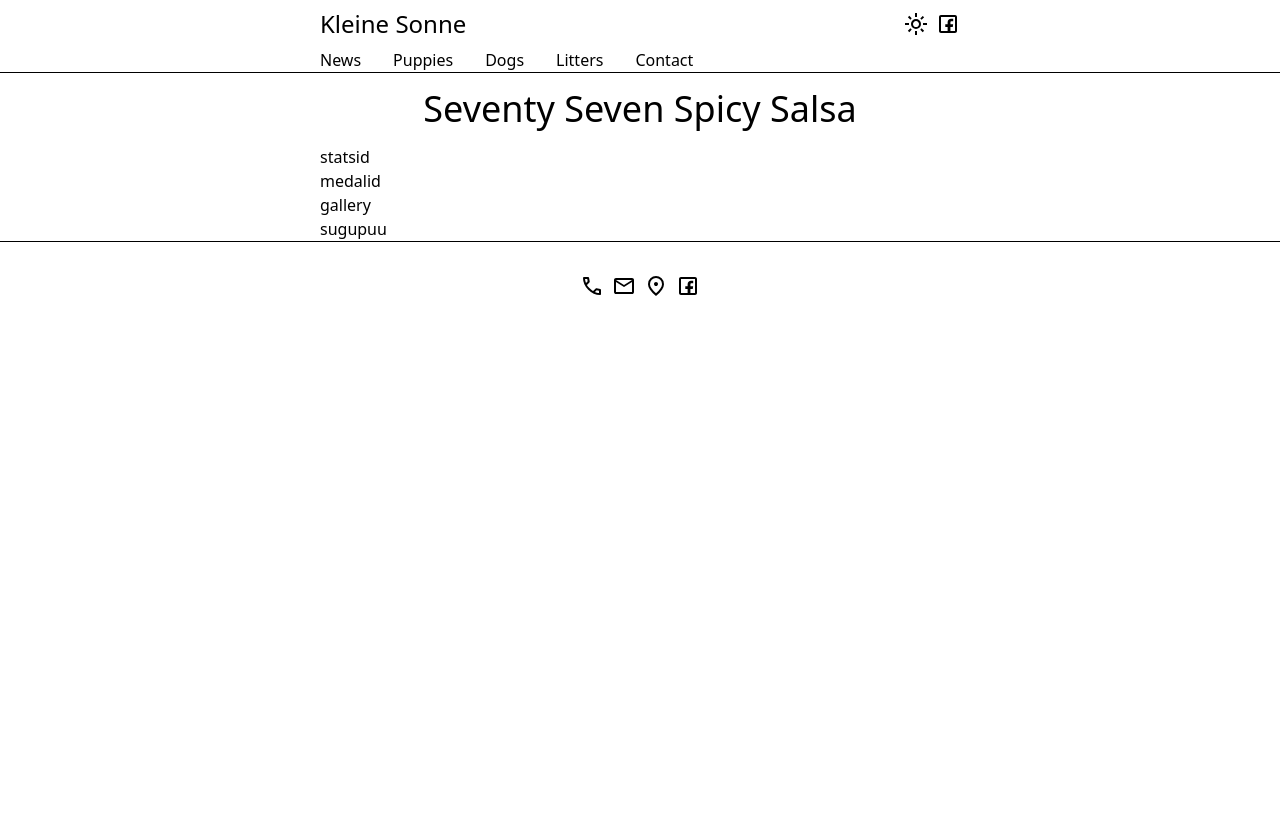
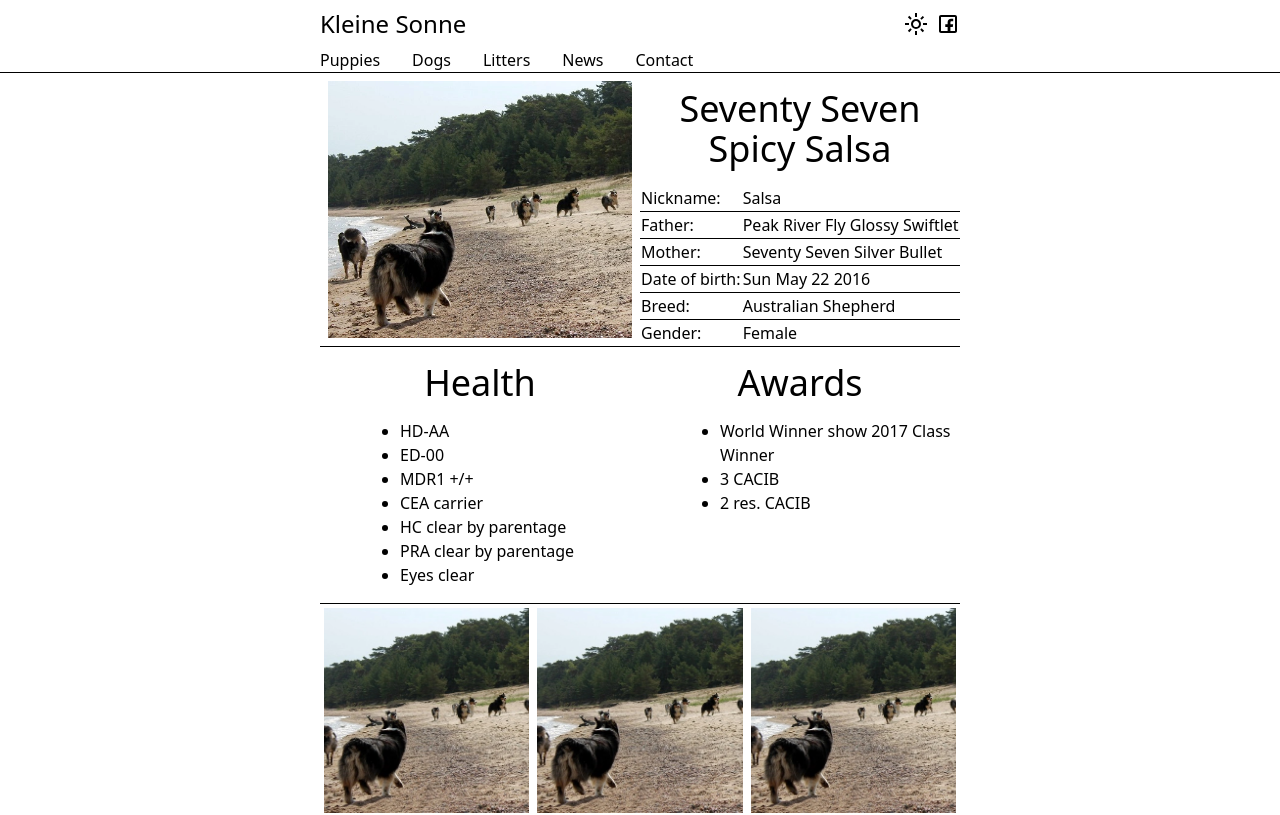
Before and after one commit to mart-mihkel/kleinesonne, a SvelteKit app in the folder front/: page /dogs/1/1 in a window 1280 px wide. Shown: the top 815 px of the page. Built offline with nearby package versions, Linux system fonts and the light colour scheme.

Commit message:
dog view🐶

```diff
--- a/front/src/lib/components/Header.svelte
+++ b/front/src/lib/components/Header.svelte
@@ -72,9 +72,6 @@
 <nav
     class="flex flex-row gap-8 border-b border-b-black md:px-[5%] lg:px-[25%] dark:border-b-white dark:bg-black dark:text-white"
 >
-    <a class="transition-colors duration-300 hover:text-gray-500" href="/news">
-        News
-    </a>
     <Dropdown href="/puppies" items={puppies}>Puppies</Dropdown>
     <Dropdown items={dogs}>Dogs</Dropdown>
     <a
@@ -83,6 +80,9 @@
     >
         Litters
     </a>
+    <a class="transition-colors duration-300 hover:text-gray-500" href="/news">
+        News
+    </a>
     <a
         class="transition-colors duration-300 hover:text-gray-500"
         href="/contact"
--- a/front/src/lib/components/Litter.svelte
+++ b/front/src/lib/components/Litter.svelte
@@ -23,7 +23,7 @@
         {#each puppies as { name, gender, image, availability }}
             <div class="flex w-1/2 flex-col items-center p-1 lg:w-1/3">
                 <Thumbnail {name} src={image.src} alt={image.alt} />
-                <p>
+                <p class="text-center">
                     {#if availability === Availability.AVAILABLE}
                         Available {gender === Gender.MALE ? "male" : "female"}
                     {:else if availability === Availability.CO_OWNERSHIP}
@@ -36,7 +36,7 @@
             </div>
         {/each}
     </div>
-    <h3 class="text-center text-2xl">The parents</h3>
+    <h3 class="text-center text-2xl">Parents</h3>
     <img src={parents.src} alt={parents.alt} />
     {#if ad}
         <p>
--- a/front/src/lib/types/index.ts
+++ b/front/src/lib/types/index.ts
@@ -3,24 +3,7 @@ export type LongBreed =
     | "Bernese Mountain Dog"
     | "Entlebucher Mountain Dog";
 
-export enum Gender {
-    MALE,
-    FEMALE,
-}
-
-export enum Breed {
-    AUSTRALIAN = "aus",
-    BERNESE = "bern",
-    ENTLEBUCHER = "entle",
-}
-
-export enum Availability {
-    AVAILABLE,
-    UNAVAILABLE,
-    CO_OWNERSHIP,
-}
-
-export interface DogPreview {
+export type DogPreview = {
     thumbnail: Image;
     name: string;
     nickname: string;
@@ -29,40 +12,61 @@ export interface DogPreview {
     alive: boolean;
 }
 
-export interface Dog {
+export type Dog = {
     thumbnail: Image;
     images: Image[];
+    father: string;
+    mother: string;
     name: string;
     nickname: string;
     breed: Breed;
     gender: Gender;
     alive: boolean;
+    awards: string[];
+    health: string[];
     dob: Date;
     dod?: Date;
 }
 
-export interface Puppy {
+export type Puppy = {
     image: Image;
     name: string;
     gender: Gender;
     availability: Availability;
 }
 
-export interface Litter {
+export type Litter = {
     parents: Image;
     name: string;
     breed: Breed;
     puppies: Array<Puppy>;
 }
 
-export interface NewsPiece {
+export type NewsPiece = {
     title: string;
     date: Date;
     images: Image[];
     text: string;
 }
 
-export interface Image {
+export type Image = {
     src: string;
     alt: string;
 }
+
+export enum Gender {
+    MALE,
+    FEMALE,
+}
+
+export enum Breed {
+    AUSTRALIAN = "australian",
+    BERNESE = "bernese",
+    ENTLEBUCHER = "entlebucher",
+}
+
+export enum Availability {
+    AVAILABLE,
+    UNAVAILABLE,
+    CO_OWNERSHIP,
+}
--- a/front/src/routes/dogs/[breed]/[dog]/+page.svelte
+++ b/front/src/routes/dogs/[breed]/[dog]/+page.svelte
@@ -1,15 +1,87 @@
 <script lang="ts">
     import type { PageData } from "./$types";
+    import { Gallery } from "$lib/components";
+    import { longBreed } from "$lib/util";
+    import { Gender } from "$lib/types";
 
     export let data: PageData;
 
-    const { name } = data.dog;
+    const {
+        name,
+        nickname,
+        father,
+        mother,
+        breed,
+        gender,
+        dob,
+        thumbnail,
+        images,
+        health,
+        awards,
+    } = data.dog;
 </script>
 
 <div class="flex flex-col md:px-[5%] lg:px-[25%]">
-    <h2 class="p-4 text-center text-4xl">{name}</h2>
-    <div>statsid</div>
-    <div>medalid</div>
-    <div>gallery</div>
-    <div>sugupuu</div>
+    <div class="flex flex-col md:flex-row">
+        <div class="md:w-1/2 md:p-2">
+            <img
+                class="size-full object-cover"
+                src={thumbnail.src}
+                alt={thumbnail.alt}
+            />
+        </div>
+        <div class="flex flex-col md:w-1/2">
+            <h2 class="p-4 text-center text-4xl">{name}</h2>
+            <table class="size-full">
+                <tbody>
+                    <tr>
+                        <td>Nickname:</td>
+                        <td>{nickname}</td>
+                    </tr>
+                    <tr class="border-t border-t-black dark:border-t-white">
+                        <td>Father:</td>
+                        <td>{father}</td>
+                    </tr>
+                    <tr class="border-t border-t-black dark:border-t-white">
+                        <td>Mother:</td>
+                        <td>{mother}</td>
+                    </tr>
+                    <tr class="border-t border-t-black dark:border-t-white">
+                        <td>Date of birth:</td>
+                        <td>{dob.toDateString()}</td>
+                    </tr>
+                    <tr class="border-t border-t-black dark:border-t-white">
+                        <td>Breed:</td>
+                        <td>{longBreed(breed)}</td>
+                    </tr>
+                    <tr class="border-t border-t-black dark:border-t-white">
+                        <td>Gender:</td>
+                        <td>{gender === Gender.MALE ? "Male" : "Female"}</td>
+                    </tr>
+                </tbody>
+            </table>
+        </div>
+    </div>
+    <div class="flex flex-row border-y border-y-black pb-4 dark:border-y-white">
+        <div class="flex w-full flex-col">
+            <h2 class="p-4 text-center text-4xl">Health</h2>
+            <ul class="list-disc pl-[25%]">
+                {#each health as h}
+                    <li>{h}</li>
+                {/each}
+            </ul>
+        </div>
+        <div class="flex w-full flex-col">
+            <h2 class="p-4 text-center text-4xl">Awards</h2>
+            <ul class="list-disc pl-[25%]">
+                {#each awards as a}
+                    <li>{a}</li>
+                {/each}
+            </ul>
+        </div>
+    </div>
+    <Gallery {images} />
+    <div class="flex flex-col border-t border-t-black dark:border-t-white">
+        <h2 class="p-4 text-center text-4xl">Familiy Tree</h2>
+    </div>
 </div>
--- a/front/src/routes/dogs/[breed]/[dog]/+page.ts
+++ b/front/src/routes/dogs/[breed]/[dog]/+page.ts
@@ -4,13 +4,23 @@ import type { PageLoad } from "./$types";
 export const load: PageLoad = () => {
     const dog: Dog = {
         thumbnail: { src: "/rand.webp", alt: "rand" },
-        images: [{ src: "/rand.webp", alt: "rand" }],
+        images: [
+            { src: "/rand.webp", alt: "rand" },
+            { src: "/rand.webp", alt: "rand" },
+            { src: "/rand.webp", alt: "rand" },
+            { src: "/rand.webp", alt: "rand" },
+            { src: "/rand.webp", alt: "rand" },
+        ],
         name: "Seventy Seven Spicy Salsa",
         nickname: "Salsa",
+        father: "Peak River Fly Glossy Swiftlet",
+        mother: "Seventy Seven Silver Bullet",
+        dob: new Date(2016, 4, 22),
         breed: Breed.AUSTRALIAN,
         gender: Gender.FEMALE,
         alive: true,
-        dob: new Date(2016, 4, 22),
+        awards: ["World Winner show 2017 Class Winner", "3 CACIB", "2 res. CACIB"],
+        health: ["HD-AA", "ED-00", "MDR1 +/+", "CEA carrier", "HC clear by parentage", "PRA clear by parentage", "Eyes clear"],
     };
 
     return { dog };
```
